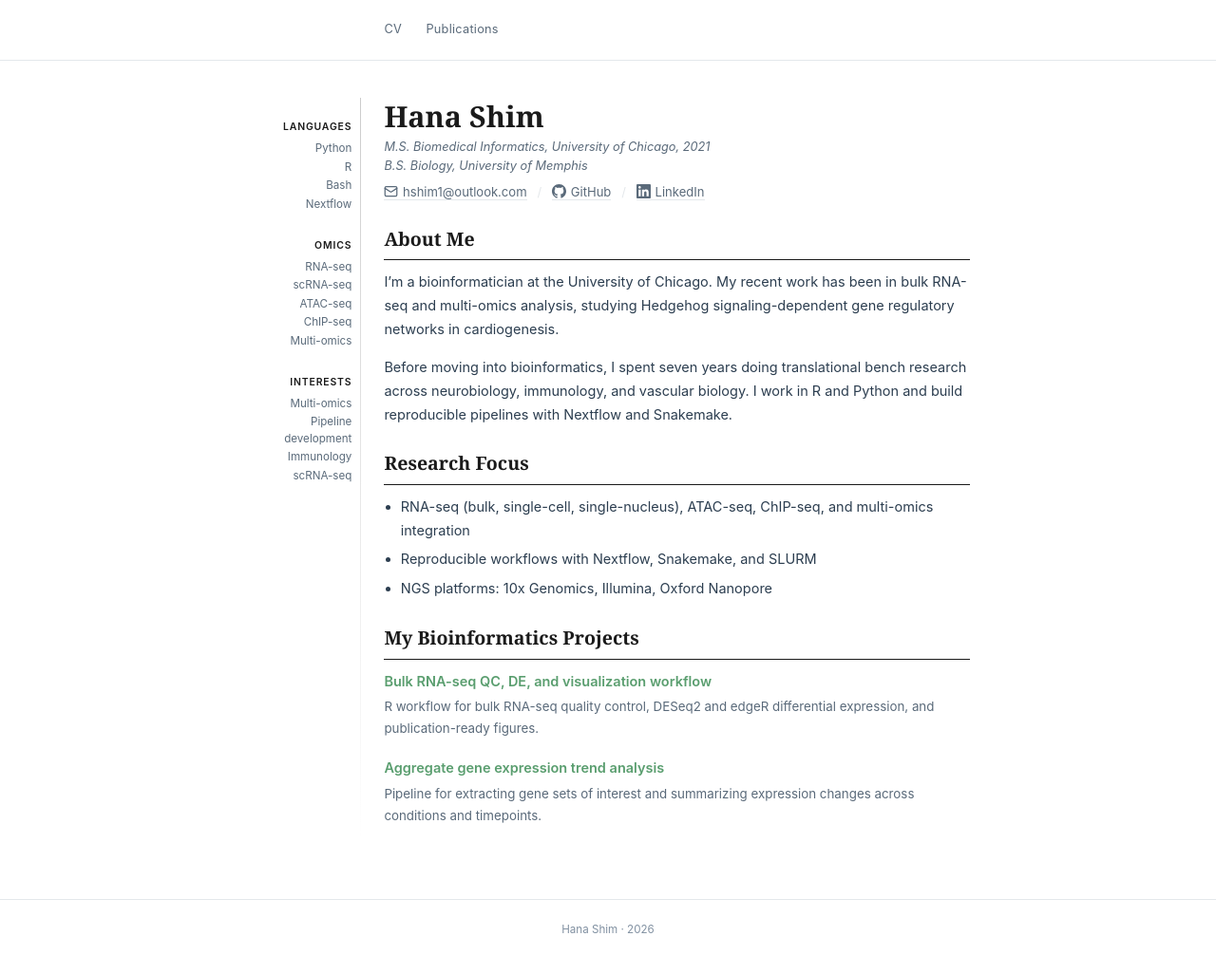
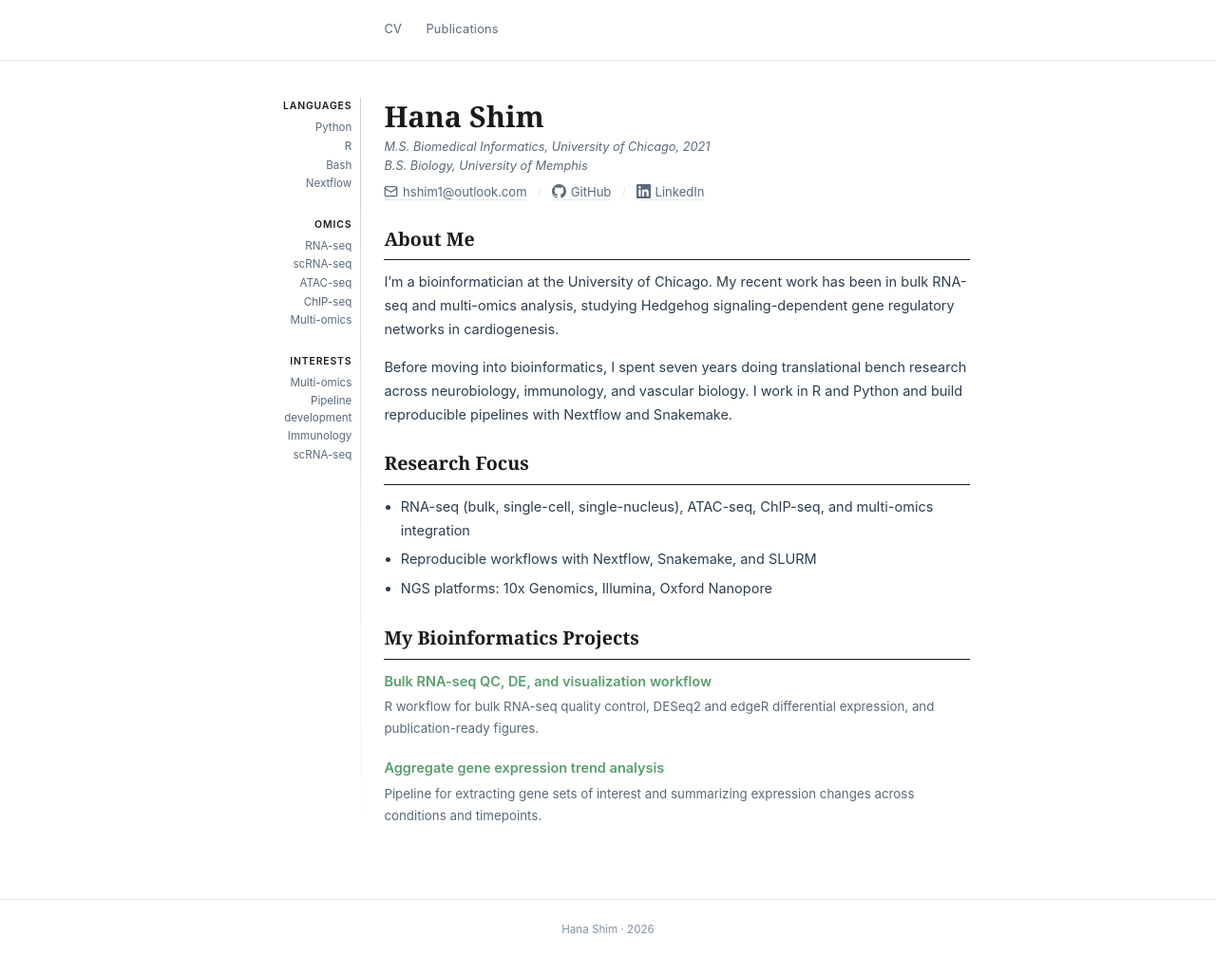
Before and after one commit to hshim1/hshim1.github.io, a Jekyll site: the page built from index.md, in a window 1280 px wide. Shown: the whole page at 95% size. Built offline with Jekyll 4.4.1, drawn with Linux system fonts in a browser that asks for light colours.

Commit message:
Align sidebar and vertical line with top of Hana Shim text

```diff
--- a/_sass/main.scss
+++ b/_sass/main.scss
@@ -88,7 +88,7 @@ main {
 .sidebar {
   width: $sidebar-width;
   flex-shrink: 0;
-  padding-top: 1.5rem;
+  padding-top: 0;
   padding-right: 0.6rem;
 
   h3 {
```
